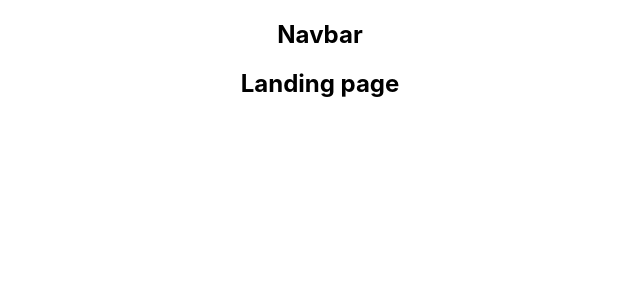
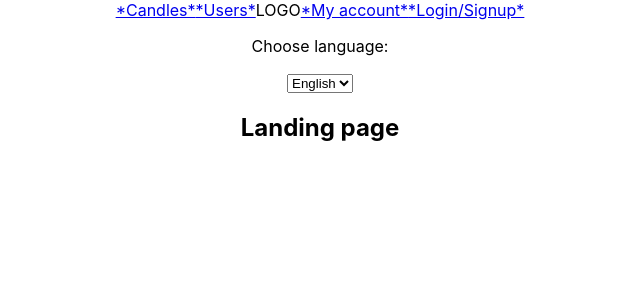
Before and after one commit to WojciechLisCode/candles-agora-frontend, a React (Create React App) app: page / in a window 1280 px wide. Shown: the top 300 px of the page, without its empty margins (320-960 px from the left). Built offline with nearby package versions, Linux system fonts and the light colour scheme.

Commit message:
basic navigation added

```diff
--- a/src/components/Navbar.js
+++ b/src/components/Navbar.js
@@ -1,11 +1,23 @@
 import React from "react";
 
-import { Link } from "react-router-dom";
+import { NavLink } from "react-router-dom";
 
 export default function Navbar() {
   return (
     <div>
-      <h2>Navbar</h2>
+      <div>
+        <NavLink to="/">*Candles*</NavLink>
+        <NavLink to="/users">*Users*</NavLink>
+        <span>LOGO</span>
+        <NavLink to="/user/2">*My account*</NavLink>
+        <NavLink to="/login">*Login/Signup*</NavLink>
+      </div>
+      <div>
+        <p>Choose language:</p>
+        <select>
+          <option value="English">English</option>
+        </select>
+      </div>
     </div>
   );
 }
--- a/src/pages/Candles.js
+++ b/src/pages/Candles.js
@@ -1,6 +1,5 @@
+import { Link } from "react-router-dom";
 import React from "react";
-
-import { Link } from "react-router-dom";
 
 export default function Candles() {
   return (
```
